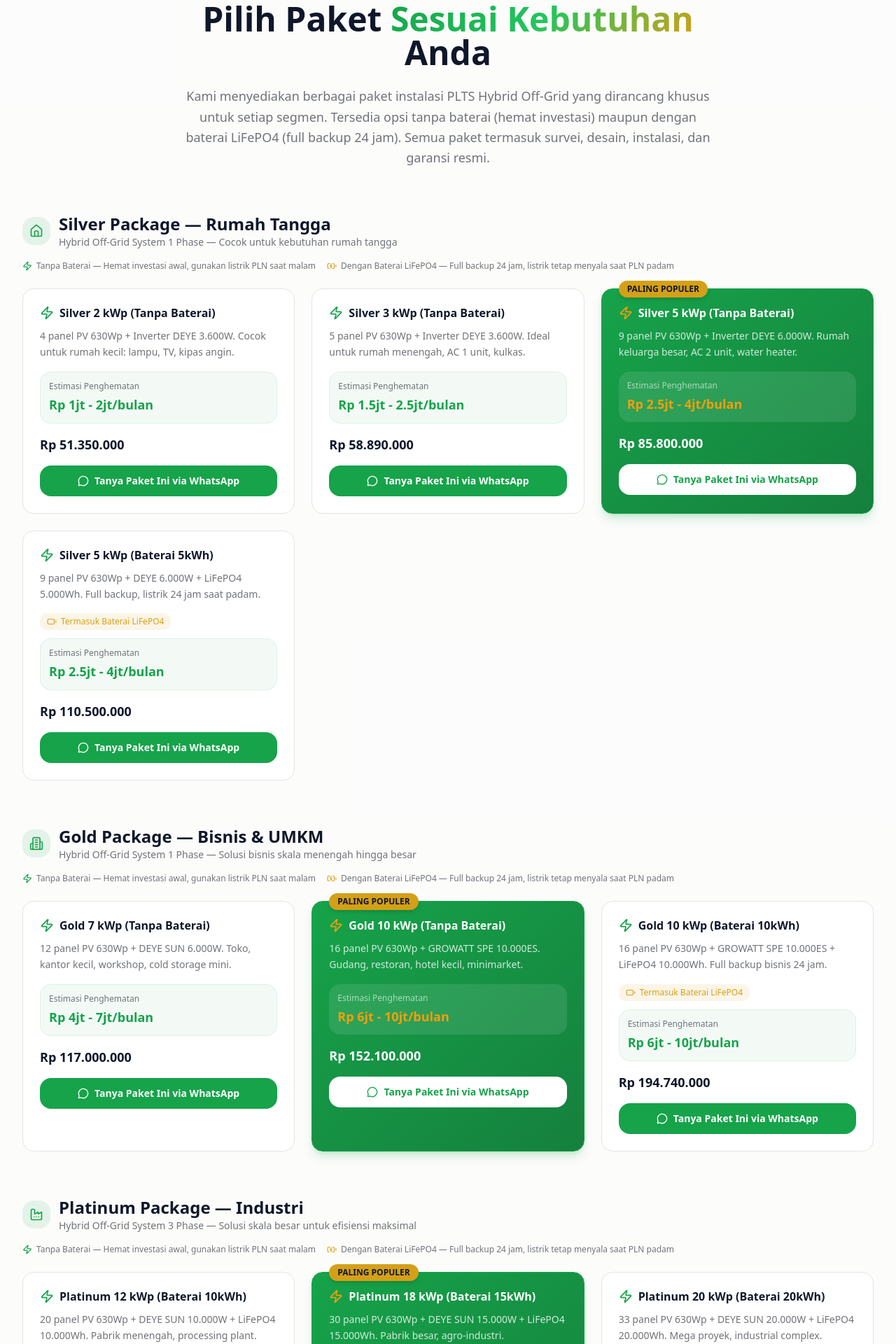
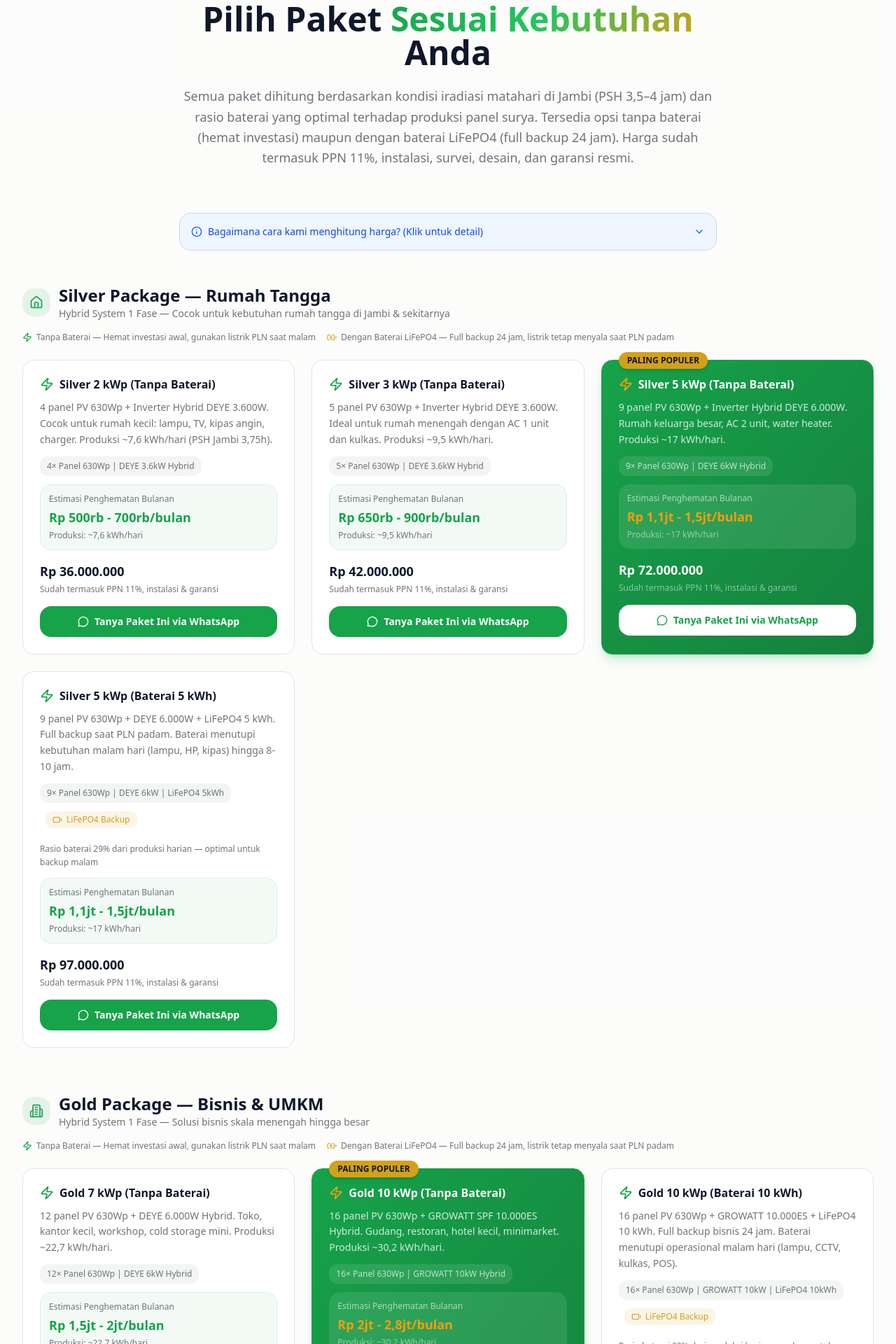
Before and after one commit to desvandi/jambisolarpanel, a Next.js app: page / in a window 1280 px wide. Shown: the part 2640-4560 px from the top of the page at 70% size. Built offline with nearby package versions, Linux system fonts and the light colour scheme.

Commit message:
414b3fa5-34e6-45db-b397-dc30ef92bca6

```diff
--- a/src/components/landing/FAQSection.tsx
+++ b/src/components/landing/FAQSection.tsx
@@ -12,7 +12,7 @@ import {
 const faqs = [
   {
     q: "Berapa biaya pasang panel surya?",
-    a: "Biaya instalasi panel surya bervariasi tergantung kapasitas sistem dan kebutuhan spesifik Anda. Untuk rumah tangga, investasi mulai dari Rp 15 juta untuk sistem 1 kWp. Untuk bisnis dan industri, biaya disesuaikan dengan skala proyek. Yang perlu diingat, panel surya adalah investasi jangka panjang yang akan menghemat tagihan listrik Anda selama 25 tahun ke depan. Kami menyediakan konsultasi dan survei gratis untuk memberikan estimasi biaya yang akurat sesuai kebutuhan Anda.",
+    a: "Biaya instalasi panel surya bervariasi tergantung kapasitas sistem dan kebutuhan spesifik Anda. Untuk rumah tangga, paket mulai dari Rp 36 juta untuk sistem 2 kWp (tanpa baterai). Untuk bisnis dan industri, paket mulai dari Rp 90 juta. Semua harga sudah termasuk PPN 11%, peralatan, instalasi, survei, desain, dan garansi resmi. Kami menyediakan konsultasi dan survei gratis untuk memberikan estimasi biaya yang akurat sesuai kebutuhan Anda.",
   },
   {
     q: "Berapa lama balik modal (ROI)?",
--- a/src/components/landing/ProductSection.tsx
+++ b/src/components/landing/ProductSection.tsx
@@ -2,119 +2,191 @@
 
 import { motion, useInView } from "framer-motion";
 import { useRef } from "react";
-import { Home, Building2, Factory, Zap, MessageCircle, Battery, BatteryCharging } from "lucide-react";
+import { Home, Building2, Factory, Zap, MessageCircle, Battery, BatteryCharging, Info, ChevronDown, ChevronUp } from "lucide-react";
+import { useState } from "react";
 
 function waLink(pkg: string) {
   return `https://wa.me/6281328190707?text=Halo%20PT.%20Jaya%20Mandiri%20Smart%20Energy,%20saya%20tertarik%20dengan%20paket%20${encodeURIComponent(pkg)}`;
 }
 
+/* ============================================================
+   PERHITUNGAN TEKNIS & HARGA — DISUSUN UNTUK KONDISI JAMBI
+   ============================================================
+   Parameter:
+   - PSH Jambi           : 3,5 – 4 jam (avg 3,75 jam)
+   - Efisiensi sistem     : 0,80
+   - Produksi per kWp    : 3,75 × 0,80 = 3,0 kWh/hari
+   - Tarif PLN R-1       : ~Rp 1.500/kWh (avg block tarif)
+
+   Rasio Baterai terhadap PV:
+   - Baterai = 26-33% produksi harian PV → cukup untuk kebutuhan malam
+   - 5 kWp → 5 kWh  (produksi 17 kWh/hari, baterai 29%)
+   - 10 kWp → 10 kWh (produksi 30 kWh/hari, baterai 33%)
+   - 12 kWp → 10 kWh (produksi 38 kWh/hari, baterai 26%)
+   - 18 kWp → 15 kWh (produksi 57 kWh/hari, baterai 26%)
+   - 20 kWp → 20 kWh (produksi 62 kWh/hari, baterai 32%)
+
+   Komponen HPP per panel:
+   - Panel 630Wp          : Rp  2.500.000
+   - Mounting aluminium    : Rp    400.000
+   - BOS (kabel, MC4, CB)  : Rp    500.000
+   - Tenaga kerja          : Rp    600.000
+                          ─────────────────
+   Subtotal per panel      : Rp  4.000.000
+
+   Penyesuaian baterai     : + Rp 2.000.000 (BOS + labor integrasi)
+
+   Margin                  : 35% dari HPP
+   PPN                     : 11% dari subtotal (HPP + margin)
+   PPh                     : Dipotong oleh pembeli (bukan menambah harga)
+
+   Contoh Silver 5 kWp (tanpa baterai):
+   - 9 panel × Rp 4.000.000  = Rp 36.000.000
+   - Inverter DEYE 6kW       = Rp 12.000.000
+   - HPP                      = Rp 48.000.000
+   - Margin 35%               = Rp 16.800.000
+   - Subtotal                 = Rp 64.800.000
+   - PPN 11%                  = Rp  7.128.000
+   - Harga final              = Rp 72.000.000
+   ============================================================ */
+
 const categories = [
   {
     icon: Home,
     title: "Silver Package — Rumah Tangga",
-    tagline: "Hybrid Off-Grid System 1 Phase — Cocok untuk kebutuhan rumah tangga",
+    tagline: "Hybrid System 1 Fase — Cocok untuk kebutuhan rumah tangga di Jambi & sekitarnya",
     products: [
       {
         name: "Silver 2 kWp (Tanpa Baterai)",
-        desc: "4 panel PV 630Wp + Inverter DEYE 3.600W. Cocok untuk rumah kecil: lampu, TV, kipas angin.",
-        savings: "Rp 1jt - 2jt/bulan",
-        price: "Rp 51.350.000",
+        desc: "4 panel PV 630Wp + Inverter Hybrid DEYE 3.600W. Cocok untuk rumah kecil: lampu, TV, kipas angin, charger. Produksi ~7,6 kWh/hari (PSH Jambi 3,75h).",
+        specs: "4× Panel 630Wp | DEYE 3.6kW Hybrid",
+        dailyProduction: "~7,6 kWh/hari",
+        savings: "Rp 500rb - 700rb/bulan",
+        price: "Rp 36.000.000",
         popular: false,
         battery: false,
       },
       {
         name: "Silver 3 kWp (Tanpa Baterai)",
-        desc: "5 panel PV 630Wp + Inverter DEYE 3.600W. Ideal untuk rumah menengah, AC 1 unit, kulkas.",
-        savings: "Rp 1.5jt - 2.5jt/bulan",
-        price: "Rp 58.890.000",
+        desc: "5 panel PV 630Wp + Inverter Hybrid DEYE 3.600W. Ideal untuk rumah menengah dengan AC 1 unit dan kulkas. Produksi ~9,5 kWh/hari.",
+        specs: "5× Panel 630Wp | DEYE 3.6kW Hybrid",
+        dailyProduction: "~9,5 kWh/hari",
+        savings: "Rp 650rb - 900rb/bulan",
+        price: "Rp 42.000.000",
         popular: false,
         battery: false,
       },
       {
         name: "Silver 5 kWp (Tanpa Baterai)",
-        desc: "9 panel PV 630Wp + Inverter DEYE 6.000W. Rumah keluarga besar, AC 2 unit, water heater.",
-        savings: "Rp 2.5jt - 4jt/bulan",
-        price: "Rp 85.800.000",
+        desc: "9 panel PV 630Wp + Inverter Hybrid DEYE 6.000W. Rumah keluarga besar, AC 2 unit, water heater. Produksi ~17 kWh/hari.",
+        specs: "9× Panel 630Wp | DEYE 6kW Hybrid",
+        dailyProduction: "~17 kWh/hari",
+        savings: "Rp 1,1jt - 1,5jt/bulan",
+        price: "Rp 72.000.000",
         popular: true,
         battery: false,
       },
       {
-        name: "Silver 5 kWp (Baterai 5kWh)",
-        desc: "9 panel PV 630Wp + DEYE 6.000W + LiFePO4 5.000Wh. Full backup, listrik 24 jam saat padam.",
-        savings: "Rp 2.5jt - 4jt/bulan",
-        price: "Rp 110.500.000",
+        name: "Silver 5 kWp (Baterai 5 kWh)",
+        desc: "9 panel PV 630Wp + DEYE 6.000W + LiFePO4 5 kWh. Full backup saat PLN padam. Baterai menutupi kebutuhan malam hari (lampu, HP, kipas) hingga 8-10 jam.",
+        specs: "9× Panel 630Wp | DEYE 6kW | LiFePO4 5kWh",
+        dailyProduction: "~17 kWh/hari",
+        savings: "Rp 1,1jt - 1,5jt/bulan",
+        price: "Rp 97.000.000",
         popular: false,
         battery: true,
+        batteryNote: "Rasio baterai 29% dari produksi harian — optimal untuk backup malam",
       },
     ],
   },
   {
     icon: Building2,
     title: "Gold Package — Bisnis & UMKM",
-    tagline: "Hybrid Off-Grid System 1 Phase — Solusi bisnis skala menengah hingga besar",
+    tagline: "Hybrid System 1 Fase — Solusi bisnis skala menengah hingga besar",
     products: [
       {
         name: "Gold 7 kWp (Tanpa Baterai)",
-        desc: "12 panel PV 630Wp + DEYE SUN 6.000W. Toko, kantor kecil, workshop, cold storage mini.",
-        savings: "Rp 4jt - 7jt/bulan",
-        price: "Rp 117.000.000",
+        desc: "12 panel PV 630Wp + DEYE 6.000W Hybrid. Toko, kantor kecil, workshop, cold storage mini. Produksi ~22,7 kWh/hari.",
+        specs: "12× Panel 630Wp | DEYE 6kW Hybrid",
+        dailyProduction: "~22,7 kWh/hari",
+        savings: "Rp 1,5jt - 2jt/bulan",
+        price: "Rp 90.000.000",
         popular: false,
         battery: false,
       },
       {
         name: "Gold 10 kWp (Tanpa Baterai)",
-        desc: "16 panel PV 630Wp + GROWATT SPE 10.000ES. Gudang, restoran, hotel kecil, minimarket.",
-        savings: "Rp 6jt - 10jt/bulan",
-        price: "Rp 152.100.000",
+        desc: "16 panel PV 630Wp + GROWATT SPF 10.000ES Hybrid. Gudang, restoran, hotel kecil, minimarket. Produksi ~30,2 kWh/hari.",
+        specs: "16× Panel 630Wp | GROWATT 10kW Hybrid",
+        dailyProduction: "~30,2 kWh/hari",
+        savings: "Rp 2jt - 2,8jt/bulan",
+        price: "Rp 121.000.000",
         popular: true,
         battery: false,
       },
       {
-        name: "Gold 10 kWp (Baterai 10kWh)",
-        desc: "16 panel PV 630Wp + GROWATT SPE 10.000ES + LiFePO4 10.000Wh. Full backup bisnis 24 jam.",
-        savings: "Rp 6jt - 10jt/bulan",
-        price: "Rp 194.740.000",
+        name: "Gold 10 kWp (Baterai 10 kWh)",
+        desc: "16 panel PV 630Wp + GROWATT 10.000ES + LiFePO4 10 kWh. Full backup bisnis 24 jam. Baterai menutupi operasional malam hari (lampu, CCTV, kulkas, POS).",
+        specs: "16× Panel 630Wp | GROWATT 10kW | LiFePO4 10kWh",
+        dailyProduction: "~30,2 kWh/hari",
+        savings: "Rp 2jt - 2,8jt/bulan",
+        price: "Rp 163.000.000",
         popular: false,
         battery: true,
+        batteryNote: "Rasio baterai 33% dari produksi harian — cukup untuk backup operasional malam",
       },
     ],
   },
   {
     icon: Factory,
     title: "Platinum Package — Industri",
-    tagline: "Hybrid Off-Grid System 3 Phase — Solusi skala besar untuk efisiensi maksimal",
+    tagline: "Hybrid System 3 Fase — Solusi skala besar untuk efisiensi maksimal",
     products: [
       {
-        name: "Platinum 12 kWp (Baterai 10kWh)",
-        desc: "20 panel PV 630Wp + DEYE SUN 10.000W + LiFePO4 10.000Wh. Pabrik menengah, processing plant.",
-        savings: "Rp 8jt - 14jt/bulan",
-        price: "Rp 252.850.000",
+        name: "Platinum 12 kWp (Baterai 10 kWh)",
+        desc: "20 panel PV 630Wp + DEYE 10.000W 3-Fase + LiFePO4 10 kWh. Pabrik menengah, processing plant. Produksi ~37,8 kWh/hari.",
+        specs: "20× Panel 630Wp | DEYE 10kW 3P | LiFePO4 10kWh",
+        dailyProduction: "~37,8 kWh/hari",
+        savings: "Rp 2,5jt - 3,5jt/bulan",
+        price: "Rp 195.000.000",
         popular: false,
         battery: true,
+        batteryNote: "Rasio baterai 26% dari produksi harian — optimal untuk beban penting malam",
       },
       {
-        name: "Platinum 18 kWp (Baterai 15kWh)",
-        desc: "30 panel PV 630Wp + DEYE SUN 15.000W + LiFePO4 15.000Wh. Pabrik besar, agro-industri.",
-        savings: "Rp 12jt - 22jt/bulan",
-        price: "Rp 341.900.000",
+        name: "Platinum 18 kWp (Baterai 15 kWh)",
+        desc: "30 panel PV 630Wp + DEYE 15.000W 3-Fase + LiFePO4 15 kWh. Pabrik besar, agro-industri, rumah makan besar. Produksi ~56,7 kWh/hari.",
+        specs: "30× Panel 630Wp | DEYE 15kW 3P | LiFePO4 15kWh",
+        dailyProduction: "~56,7 kWh/hari",
+        savings: "Rp 3,8jt - 5jt/bulan",
+        price: "Rp 282.000.000",
         popular: true,
         battery: true,
+        batteryNote: "Rasio baterai 26% dari produksi harian — menutupi beban esensial malam",
       },
       {
-        name: "Platinum 20 kWp (Baterai 20kWh)",
-        desc: "33 panel PV 630Wp + DEYE SUN 20.000W + LiFePO4 20.000Wh. Mega proyek, industrial complex.",
-        savings: "Rp 14jt - 25jt/bulan",
-        price: "Rp 421.460.000",
+        name: "Platinum 20 kWp (Baterai 20 kWh)",
+        desc: "33 panel PV 630Wp + DEYE 20.000W 3-Fase + LiFePO4 20 kWh. Mega proyek, industrial complex, hotel. Produksi ~62,4 kWh/hari.",
+        specs: "33× Panel 630Wp | DEYE 20kW 3P | LiFePO4 20kWh",
+        dailyProduction: "~62,4 kWh/hari",
+        savings: "Rp 4,1jt - 5,5jt/bulan",
+        price: "Rp 325.000.000",
         popular: false,
         battery: true,
+        batteryNote: "Rasio baterai 32% dari produksi harian — full backup untuk operasional kritis",
       },
     ],
   },
 ];
 
+/* Harga sudah termasuk: Peralatan, Instalasi, Survei & Desain, Garansi
+   Harga sudah termasuk PPN 11%
+   PPh dipotong oleh pihak pembeli (bukan menambah harga jual) */
+
 export function ProductSection() {
   const ref = useRef(null);
   const isInView = useInView(ref, { once: true, margin: "-100px" });
+  const [showCalc, setShowCalc] = useState(false);
 
   return (
     <section id="produk" className="py-20 md:py-28 bg-muted/30" ref={ref}>
@@ -134,11 +206,62 @@ export function ProductSection() {
             <span className="gradient-text">Sesuai Kebutuhan</span> Anda
           </h2>
           <p className="text-lg text-muted-foreground leading-relaxed">
-            Kami menyediakan berbagai paket instalasi PLTS Hybrid Off-Grid yang
-            dirancang khusus untuk setiap segmen. Tersedia opsi tanpa baterai
-            (hemat investasi) maupun dengan baterai LiFePO4 (full backup 24 jam).
-            Semua paket termasuk survei, desain, instalasi, dan garansi resmi.
+            Semua paket dihitung berdasarkan kondisi iradiasi matahari di Jambi
+            (PSH 3,5–4 jam) dan rasio baterai yang optimal terhadap produksi panel
+            surya. Tersedia opsi tanpa baterai (hemat investasi) maupun dengan
+            baterai LiFePO4 (full backup 24 jam). Harga sudah termasuk PPN 11%,
+            instalasi, survei, desain, dan garansi resmi.
           </p>
+        </motion.div>
+
+        {/* PSH Info Box */}
+        <motion.div
+          initial={{ opacity: 0, y: 20 }}
+          animate={isInView ? { opacity: 1, y: 0 } : {}}
+          transition={{ duration: 0.4, delay: 0.1 }}
+          className="max-w-3xl mx-auto mb-12 p-4 rounded-xl bg-blue-50 dark:bg-blue-900/20 border border-blue-200 dark:border-blue-800/30"
+        >
+          <button
+            onClick={() => setShowCalc(!showCalc)}
+            className="flex items-center justify-between w-full text-left"
+          >
+            <div className="flex items-center gap-2">
+              <Info className="w-4 h-4 text-blue-600 dark:text-blue-400 flex-shrink-0" />
+              <span className="text-sm font-medium text-blue-700 dark:text-blue-300">
+                Bagaimana cara kami menghitung harga? (Klik untuk detail)
+              </span>
+            </div>
+            {showCalc ? (
+              <ChevronUp className="w-4 h-4 text-blue-600 dark:text-blue-400" />
+            ) : (
+              <ChevronDown className="w-4 h-4 text-blue-600 dark:text-blue-400" />
+            )}
+          </button>
+          {showCalc && (
+            <motion.div
+              initial={{ opacity: 0, height: 0 }}
+              animate={{ opacity: 1, height: "auto" }}
+              className="mt-3 text-xs text-blue-600 dark:text-blue-400 space-y-2 leading-relaxed"
+            >
+              <p>
+                <strong>Parameter Jambi:</strong> PSH (Peak Sun Hours) rata-rata 3,5–4 jam/hari.
+                Produksi harian = Kapasitas kWp × PSH × Efisiensi 80%.
+              </p>
+              <p>
+                <strong>Rasio Baterai:</strong> Kapasitas baterai = 26–33% dari produksi harian PV.
+                Cukup untuk kebutuhan malam hari (backup esensial 8–10 jam), tanpa over-sizing.
+              </p>
+              <p>
+                <strong>Biaya per panel (630Wp):</strong> Panel Rp 2,5jt + Mounting Rp 400rb + BOS
+                Rp 500rb + Tenaga Kerja Rp 600rb = Rp 4jt/panel.
+              </p>
+              <p>
+                <strong>Margin:</strong> 35% dari HPP (Harga Pokok Produksi).
+                <strong> PPN 11%</strong> sudah termasuk dalam harga tertera.
+                <strong> PPh</strong> dipotong oleh pihak pembeli (wajib pajak), bukan menambah harga jual.
+              </p>
+            </motion.div>
+          )}
         </motion.div>
 
         {/* Categories */}
@@ -206,7 +329,7 @@ export function ProductSection() {
                   </div>
 
                   <p
-                    className={`text-sm mb-4 leading-relaxed ${
+                    className={`text-sm mb-3 leading-relaxed ${
                       product.popular
                         ? "text-white/80"
                         : "text-muted-foreground"
@@ -215,15 +338,33 @@ export function ProductSection() {
                     {product.desc}
                   </p>
 
+                  {/* Specs line */}
+                  <p
+                    className={`text-xs font-medium mb-3 px-2.5 py-1.5 rounded-lg inline-block ${
+                      product.popular
+                        ? "bg-white/10 text-white/70"
+                        : "bg-muted text-muted-foreground"
+                    }`}
+                  >
+                    {product.specs}
+                  </p>
+
                   {product.battery && (
-                    <span className={`inline-flex items-center gap-1.5 px-2.5 py-1 rounded-md text-xs font-medium mb-3 ${
+                    <span className={`inline-flex items-center gap-1.5 px-2.5 py-1 rounded-md text-xs font-medium mb-3 ml-2 ${
                       product.popular
                         ? "bg-white/10 text-gold-light"
                         : "bg-gold/10 text-gold"
                     }`}>
                       <Battery className="w-3.5 h-3.5" />
-                      Termasuk Baterai LiFePO4
+                      LiFePO4 Backup
                     </span>
+                  )}
+
+                  {/* Battery sizing note */}
+                  {product.batteryNote && (
+                    <p className={`text-xs mt-2 mb-3 leading-relaxed ${product.popular ? "text-white/60" : "text-muted-foreground"}`}>
+                      {product.batteryNote}
+                    </p>
                   )}
 
                   <div
@@ -238,7 +379,7 @@ export function ProductSection() {
                         product.popular ? "text-white/60" : "text-muted-foreground"
                       }`}
                     >
-                      Estimasi Penghematan
+                      Estimasi Penghematan Bulanan
                     </p>
                     <p
                       className={`text-lg font-bold ${
@@ -247,14 +388,28 @@ export function ProductSection() {
                     >
                       {product.savings}
                     </p>
+                    <p
+                      className={`text-xs mt-1 ${
+                        product.popular ? "text-white/50" : "text-muted-foreground"
+                      }`}
+                    >
+                      Produksi: {product.dailyProduction}
+                    </p>
                   </div>
 
                   <p
-                    className={`text-lg font-extrabold mb-4 ${
+                    className={`text-lg font-extrabold mb-1 ${
                       product.popular ? "text-white" : "text-navy dark:text-white"
                     }`}
                   >
                     {product.price}
+                  </p>
+                  <p
+                    className={`text-xs mb-4 ${
+                      product.popular ? "text-white/50" : "text-muted-foreground"
+                    }`}
+                  >
+                    Sudah termasuk PPN 11%, instalasi & garansi
                   </p>
 
                   <a
```
Also changed, not shown: 1 other file (tests, documents, lock files or other folders).
